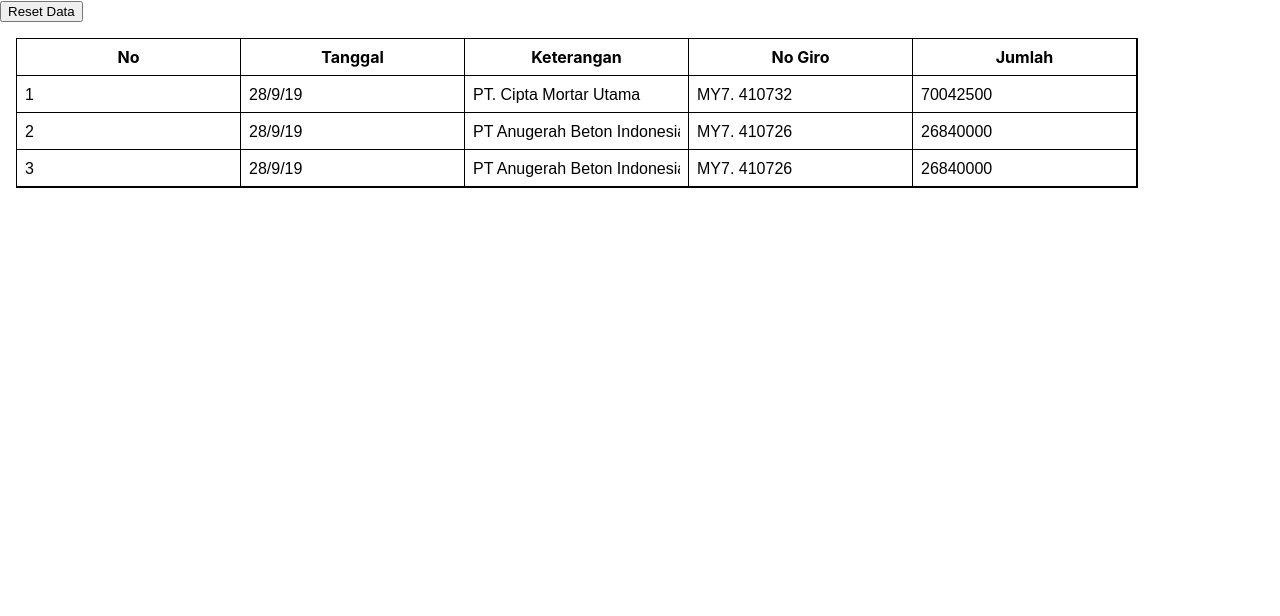
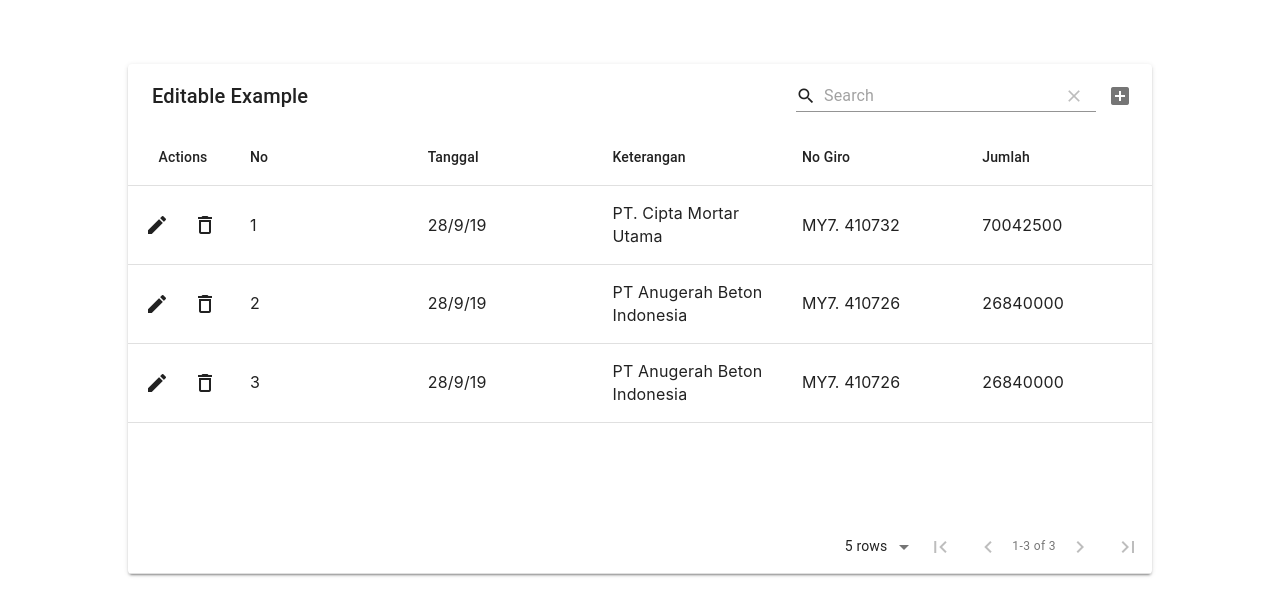
Before and after one commit to canawa7/duta_sarana_2, a React (Create React App) app: page / in a window 1280 px wide. Shown: the top 616 px of the page. Built offline with nearby package versions, Linux system fonts and the light colour scheme; the HTML template or start-up script is replaced by a standard one.

Commit message:
using material-table

```diff
--- a/src/App.css
+++ b/src/App.css
@@ -1,28 +1,4 @@
-.App {
-  text-align: center;
+.app{
+  width: 80%;
+  margin: 5% 10%;
 }
-
-.App-logo {
-  height: 40vmin;
-}
-
-.App-header {
-  background-color: #282c34;
-  min-height: 100vh;
-  display: flex;
-  flex-direction: column;
-  align-items: center;
-  justify-content: center;
-  font-size: calc(10px + 2vmin);
-  color: white;
-}
-
-.App-link {
-  color: #09d3ac;
-}
-
-
-.table{
-  width: 50%;
-  height: 50%;
-}
--- a/src/App.js
+++ b/src/App.js
@@ -1,86 +1,103 @@
-import React from 'react'
-import styled from 'styled-components'
-import COMPANY_DATA from './components/data/data';
-import makeData from './makeData'
-
-import Table from './components/table/table';
+import React from "react";
+import MaterialTable from "material-table";
+import './App.css';
 
 function App() {
-  const columns = React.useMemo(
-    () => [
+  const [state, setState] = React.useState({
+    columns: [
       {
-          Header: 'No',
-          accessor: 'no',
+        title: "No",
+        field: "no"
       },
       {
-          Header: 'Tanggal',
-          accessor: 'tanggal',
+        title: "Tanggal",
+        field: "tanggal",
       },
       {
-          Header: 'Keterangan',
-          accessor: 'keterangan',
+        title: "Keterangan",
+        field: "keterangan",
       },
       {
-          Header: 'No Giro',
-          accessor: 'no_giro',
+        title: "No Giro",
+        field: "no_giro",
       },
       {
-          Header: 'Jumlah',
-          accessor: 'jumlah',
+        title: "Jumlah",
+        field: "jumlah",
+      }
+    ],
+    data: [
+      {
+          no: 1,
+          tanggal: '28/9/19',
+          keterangan: 'PT. Cipta Mortar Utama',
+          no_giro: 'MY7. 410732',
+          jumlah: 70042500
+      },
+      {
+          no: 2,
+          tanggal: '28/9/19',
+          keterangan: 'PT Anugerah Beton Indonesia',
+          no_giro: 'MY7. 410726',
+          jumlah: 26840000
+      },
+      {
+          no: 3,
+          tanggal: '28/9/19',
+          keterangan: 'PT Anugerah Beton Indonesia',
+          no_giro: 'MY7. 410726',
+          jumlah: 26840000
       },
   ],
-    []
-  )
+  });
 
-  const [data, setData] = React.useState(COMPANY_DATA);
-  // const [data, setData] = React.useState(() => makeData(20))
-  const [originalData] = React.useState(data)
-  const [skipPageReset, setSkipPageReset] = React.useState(false)
+  return (
+    <div className='app'>
+      <MaterialTable
+        title="Editable Example"
+        columns={state.columns}
+        data={state.data}
+        editable={{
+          onRowAdd: newData =>
+            new Promise(resolve => {
+              setTimeout(() => {
+                resolve();
+                setState(prevState => {
+                  const data = [...prevState.data];
+                  data.push(newData);
+                  return { ...prevState, data };
+                });
+              }, 600);
+            }),
+          onRowUpdate: (newData, oldData) =>
+            new Promise(resolve => {
+              setTimeout(() => {
+                resolve();
+                if (oldData) {
+                  setState(prevState => {
+                    const data = [...prevState.data];
+                    data[data.indexOf(oldData)] = newData;
+                    return { ...prevState, data };
+                  });
+                }
+              }, 600);
+            }),
+          onRowDelete: oldData =>
+            new Promise(resolve => {
+              setTimeout(() => {
+                resolve();
+                setState(prevState => {
+                  const data = [...prevState.data];
+                  data.splice(data.indexOf(oldData), 1);
+                  return { ...prevState, data };
+                });
+              }, 600);
+            }),
+        }}
+      />
+    </div>
 
-  // We need to keep the table from resetting the pageIndex when we
-  // Update data. So we can keep track of that flag with a ref.
-
-  // When our cell renderer calls updateMyData, we'll use
-  // the rowIndex, columnId and new value to update the
-  // original data
-  const updateMyData = (rowIndex, columnId, value) => {
-    // We also turn on the flag to not reset the page
-    setSkipPageReset(true)
-    setData(old =>
-      old.map((row, index) => {
-        if (index === rowIndex) {
-          return {
-            ...old[rowIndex],
-            [columnId]: value,
-          }
-        }
-        return row
-      })
-    )
+  );
 }
 
-  // After data chagnes, we turn the flag back off
-  // so that if data actually changes when we're not
-  // editing it, the page is reset
-  React.useEffect(() => {
-    setSkipPageReset(false)
-  }, [data])
-
-  // Let's add a data resetter/randomizer to help
-  // illustrate that flow...
-  const resetData = () => setData(originalData)
-
-  return (
-    <div>
-      <button onClick={resetData}>Reset Data</button>
-      <Table
-        columns={columns}
-        data={data}
-        updateMyData={updateMyData}
-        skipPageReset={skipPageReset}
-      />
-    </div>
-  )
-}
-
-export default App
+export default App;
--- a/src/components/table/table.jsx
+++ b/src/components/table/table.jsx
@@ -4,9 +4,15 @@
 
 // Create an editable cell renderer
 const EditableCell = ({
-    cell: { value: initialValue },
-    row: { index },
-    column: { id },
+    cell: {
+        value: initialValue
+    },
+    row: {
+        index
+    },
+    column: {
+        id
+    },
     updateMyData, // This is a custom function that we supplied to our table instance
     }) => {
             // We need to keep and update the state of the cell normally
@@ -31,14 +37,12 @@
 
 // Set our editable cell renderer as the default Cell renderer
 const defaultColumn = {
-    Cell: EditableCell,
+    // Cell: EditableCell,
 }
 
 // Be sure to pass our updateMyData and the skipPageReset option
 function Table({ columns, data, updateMyData, skipPageReset }) {
-    // For this example, we're using pagination to illustrate how to stop
-    // the current page from resetting when our data changes
-    // Otherwise, nothing is different here.
+    // For this example, we're using pagination to illustrate how to stop the current page from resetting when our data changes. Otherwise, nothing is different here.
     const {
         getTableProps,
         getTableBodyProps,
@@ -52,15 +56,26 @@
             defaultColumn,
             // use the skipPageReset option to disable page resetting temporarily
             autoResetPage: !skipPageReset,
-        // updateMyData isn't part of the API, but
-        // anything we put into these options will
-        // automatically be available on the instance.
-        // That way we can call this function from our
-        // cell renderer!
+            // updateMyData isn't part of the API, but anything we put into these options will automatically be available on the instance.
+            // That way we can call this function from our cell renderer!
             updateMyData,
         },
         usePagination
     )
+
+    const test = useTable(
+        {
+            columns,
+            data,
+            defaultColumn,
+            autoResetPage: !skipPageReset,
+            updateMyData,
+        },
+        usePagination
+    );
+
+    console.log(test);
+
 
     // Render the UI for your table
     return (
```
Lines whose indentation alone changed are shown as unchanged.
